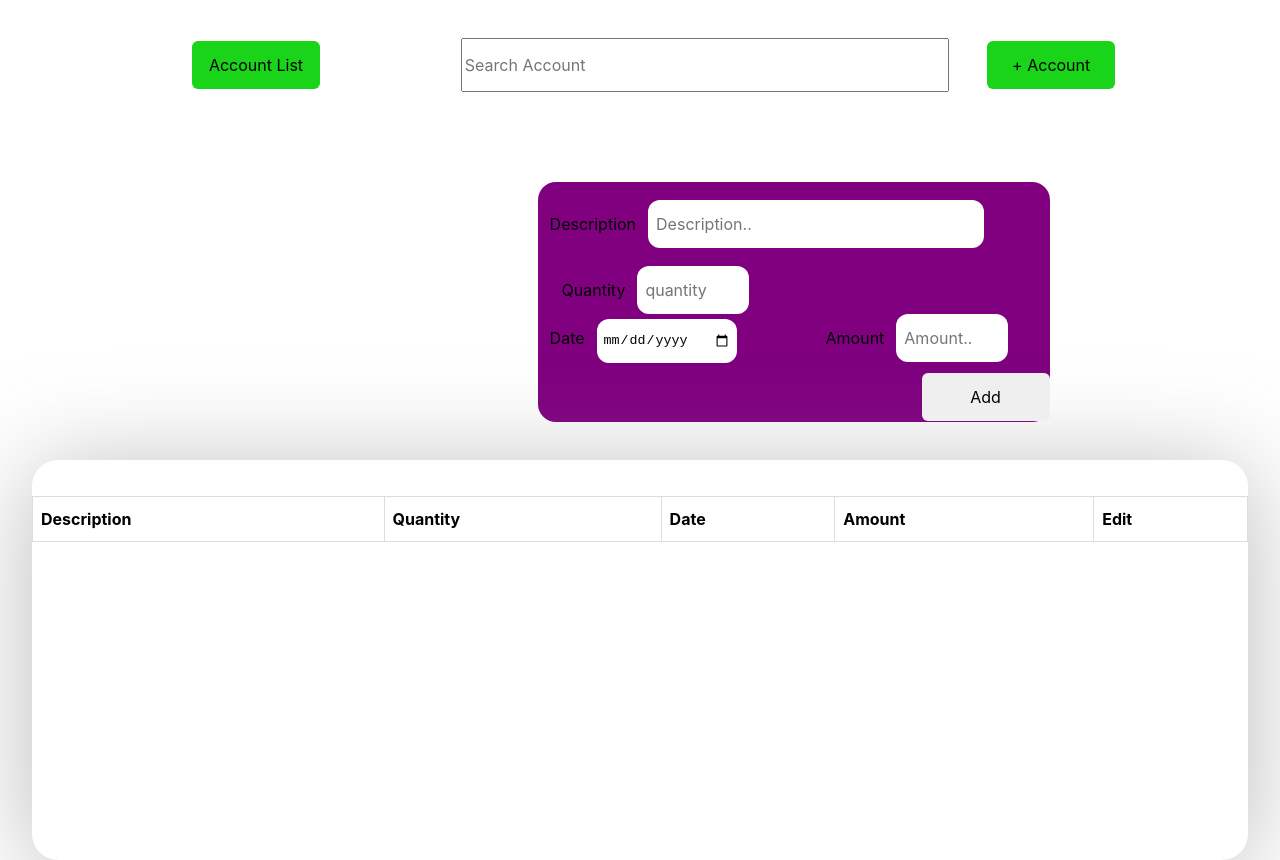
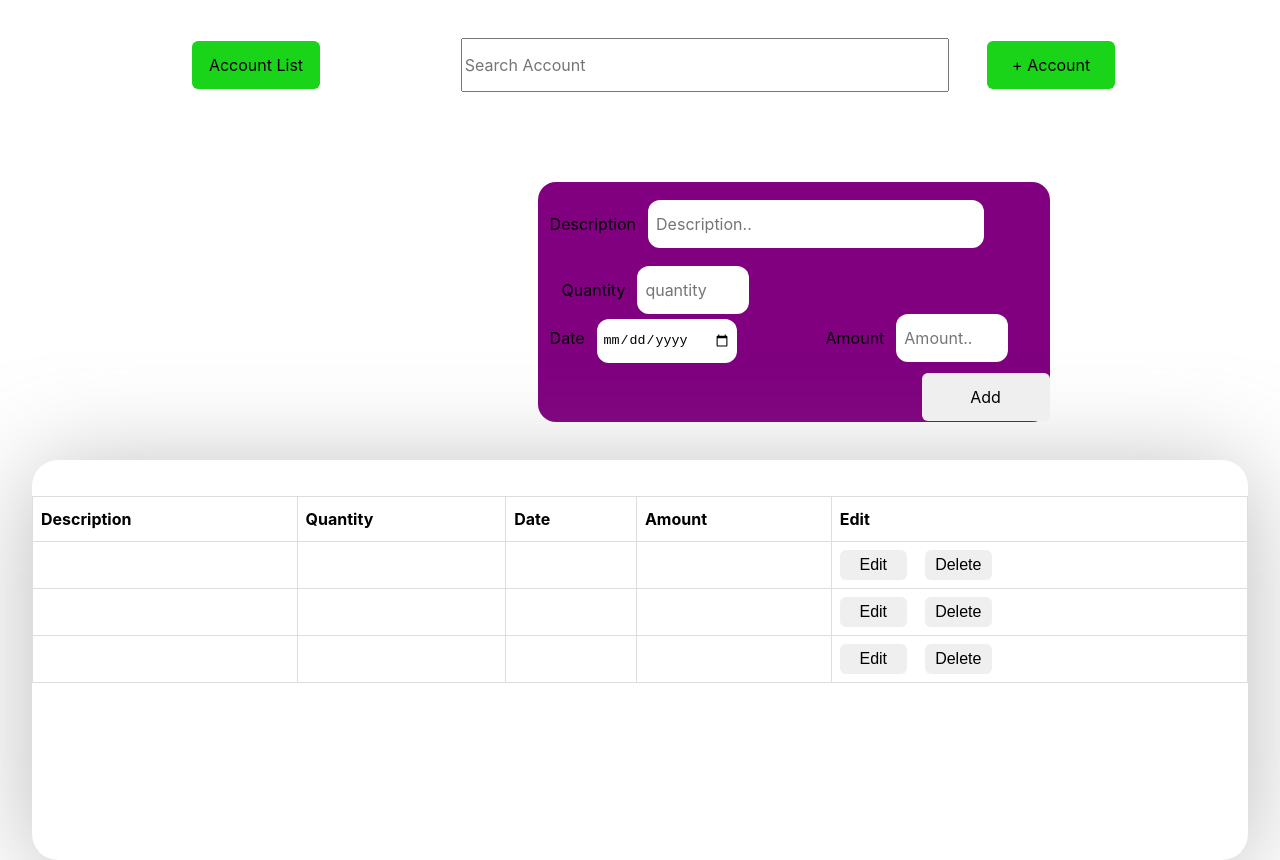
Before and after one commit to Parth-Ramani/groceries-account, a React (Create React App) app: page / in a window 1280 px wide. Built offline with nearby package versions, Linux system fonts and the light colour scheme.

Commit message:
not mapping the object properties in table i am trying  mapping with object key

```diff
--- a/src/App.js
+++ b/src/App.js
@@ -150,7 +150,11 @@ const App = (props) => {
   //   enteredData.splice(indx, 1);
   //   setInput(enteredData);
   // };
-  let [enteredObject, setObject] = useState({});
+  let [enteredObject, setObject] = useState({
+    id: "",
+    fullName: "",
+    add: "",
+  });
   console.log(customerList);
 
   function clickme(name) {
--- a/src/Components/DetailTable.js
+++ b/src/Components/DetailTable.js
@@ -12,8 +12,6 @@ const DetailTable = (props) => {
   console.log(typeof props.enteredInputs);
   console.log(object.add);
 
-  console.log(object);
-
   // useEffect(() => {
   //   localStorage.setItem("details", JSON.stringify(object));
   // }, [object]);
@@ -21,7 +19,9 @@ const DetailTable = (props) => {
 
   //////////////////
   // console.log(props.array.fullName);
+  // if(object == true){
 
+  // }
   return (
     <div>
       <div className="detail_container">
@@ -36,20 +36,18 @@ const DetailTable = (props) => {
               <th>Edit</th>
             </tr>
           </thead>
+          {Object.keys(object).map((add) => (
             <tbody>
-            {/* {object.map((item) => (
-              <ul>
-                {item.add.map((sub) => (
               <tr>
-                    <td>{sub.description}</td>
-                    <td>{sub.quantity}</td>
-                    <td>{sub.date}</td>
-                    <td>{sub.amount}</td>
+                <td>{object[add].description}</td>
+                <td>{object[add].quantity}</td>
+                <td>{object[add].date}</td>
+                <td>{object[add].amount}</td>
                 <td>
                   <button className="editbtn">Edit</button>
                   <button
                     onClick={() => {
-                          props.handleTableDeleteClick(item.id);
+                      props.handleTableDeleteClick(add.id);
                     }}
                     className="deletebtn"
                   >
@@ -57,10 +55,8 @@ const DetailTable = (props) => {
                   </button>
                 </td>
               </tr>
+            </tbody>
           ))}
-              </ul>
-            ))} */}
-          </tbody>
         </table>
       </div>
     </div>
```
Lines whose indentation alone changed are shown as unchanged.
